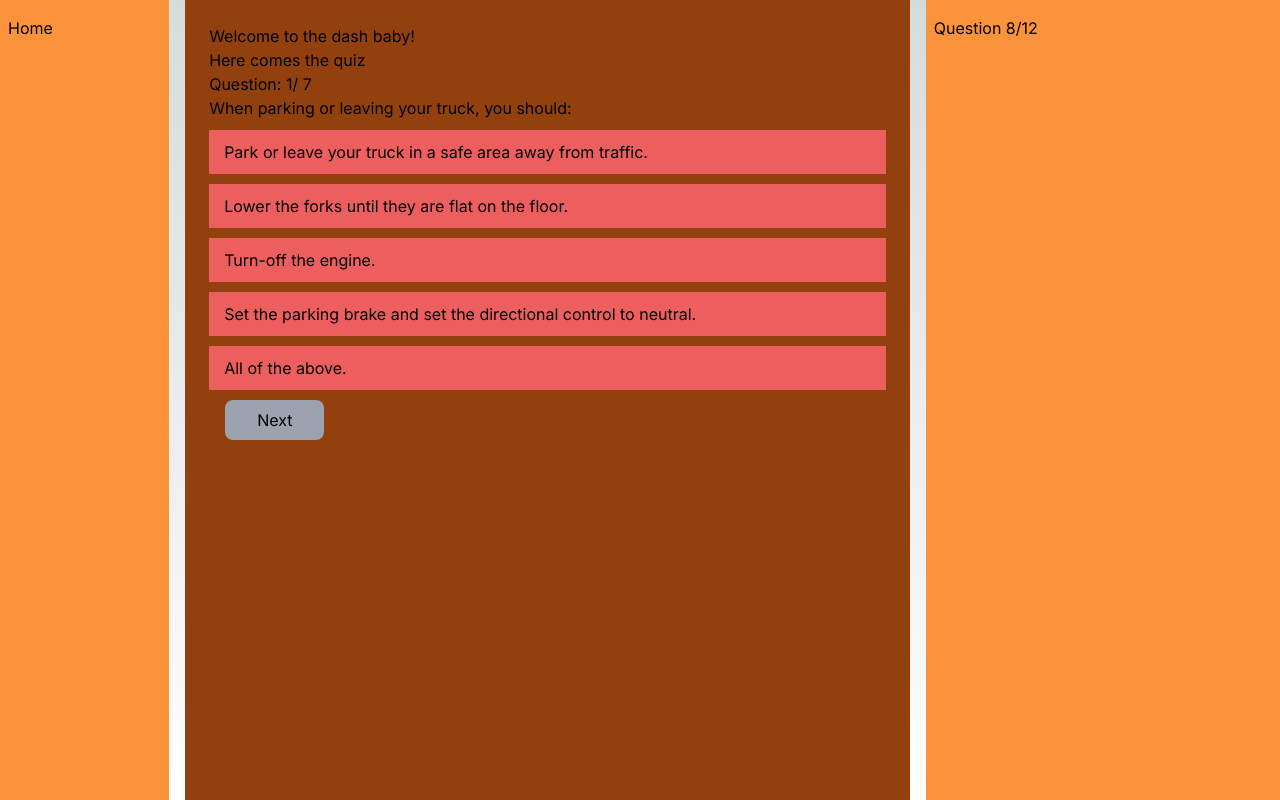
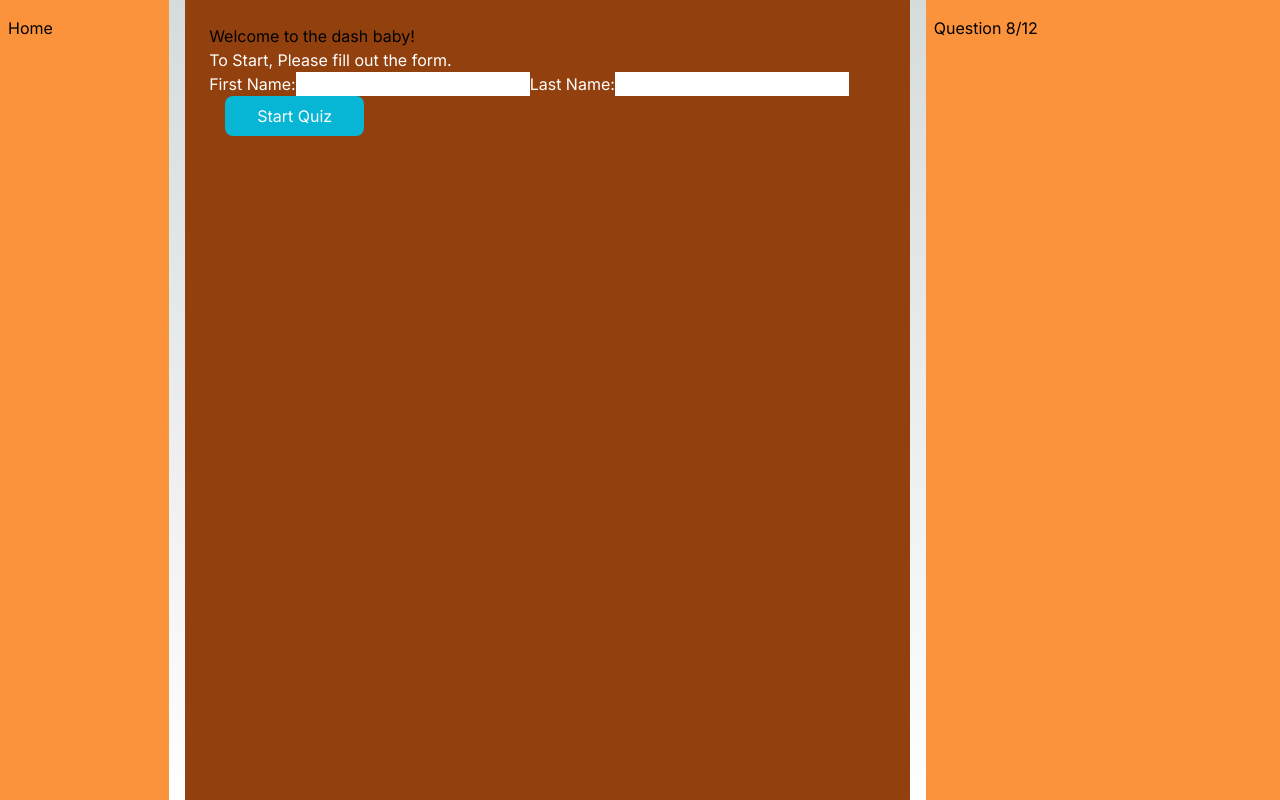
Before and after one commit to APerez89/got-learnt, a Next.js app: page /dashboard in a window 1280 px wide. Built offline with nearby package versions, Linux system fonts and the light colour scheme.

Commit message:
re-added the form updated the button for the form

```diff
--- a/app/dashboard/page.jsx
+++ b/app/dashboard/page.jsx
@@ -8,20 +8,26 @@ export default function Page() {
     firstName: '',
     lastName: '',
   })
-  const [quizLength, setQuizLength] = useState(null) // Initially unset
   const handleFormSubmit = (data) => {
     setUserData({
       firstName: data.firstName,
       lastName: data.lastName,
     });
-    setQuizLength(data.quizLength);
   }
 
   return (
     <div className="dashboard-container">
       <h1>Welcome to the dash baby!</h1>
-
-      <Cards quizLength={quizLength} />
+      {!(userData. firstName && userData.lastName) && (
+        <StartForm
+          firstName={userData.firstName}
+          lastName={userData.lastName}
+          onSubmit={handleFormSubmit}
+        /> /* handleFormSubmit passed as a prop */
+      )}
+      {userData.firstName && userData.lastName && (
+        <Cards /> // quiz length passed as a prop
+      )}
     </div>
   )
 }
--- a/app/ui/button.jsx
+++ b/app/ui/button.jsx
@@ -1,6 +1,6 @@
 import React from 'react';
 
-const Button = ({ btnMsg, onClick, disabled }) => {
+const Button = ({ btnMsg, onClick, disabled, type }) => {
   let buttonClass = "py-2 px-8 rounded-lg mx-4";
 
   // Add additional classes based on the disabled state
@@ -15,6 +15,7 @@ const Button = ({ btnMsg, onClick, disabled }) => {
     onClick={onClick}
     className={buttonClass}
     disabled={disabled}
+    type={type}
   >
     { btnMsg }
   </button>
--- a/app/ui/form/form.jsx
+++ b/app/ui/form/form.jsx
@@ -1,6 +1,7 @@
 import React from 'react';
 import { useForm } from 'react-hook-form';
 import { useQuizContext } from '@/app/lib/QuizContext';
+import Button from '../button';
 
 const StartForm = ({ firstName, lastName, onSubmit}) => {
   const { register, handleSubmit, formState: { errors } } = useForm();
@@ -37,28 +38,12 @@ const StartForm = ({ firstName, lastName, onSubmit}) => {
         {...register('lastName', { required: true })} // Register this field with validation rule
       />
       {errors.lastName && <p className='error'>Last Name is required</p>}
-      <label>How many questions?</label>
-      <div>
-        <input
-          type="radio"
-          name="fullQuiz"
-          value="full"
-          {...register('quizLength', { required: true })}
-        />
-        <label htmlFor="fullQuiz"> full quiz</label>
-      </div>
-      <div>
-        <input
-          type="radio"
-          name="halfQuiz"
-          value="half"
-          {...register('quizLength', { required: true })}
-        />
-        <label htmlFor="halfQuiz"> half quiz</label>
-      </div>
-      {errors.quizLength && <p className='error'>Please select quiz length</p>}
 
-      <button type='submit'>Start Quiz</button>
+      <Button
+        btnMsg={'Start Quiz'}
+        type={'submit'}
+      />
+      {/* <button type='submit'>Start Quiz</button> */}
     </form>
   );
 };
```
